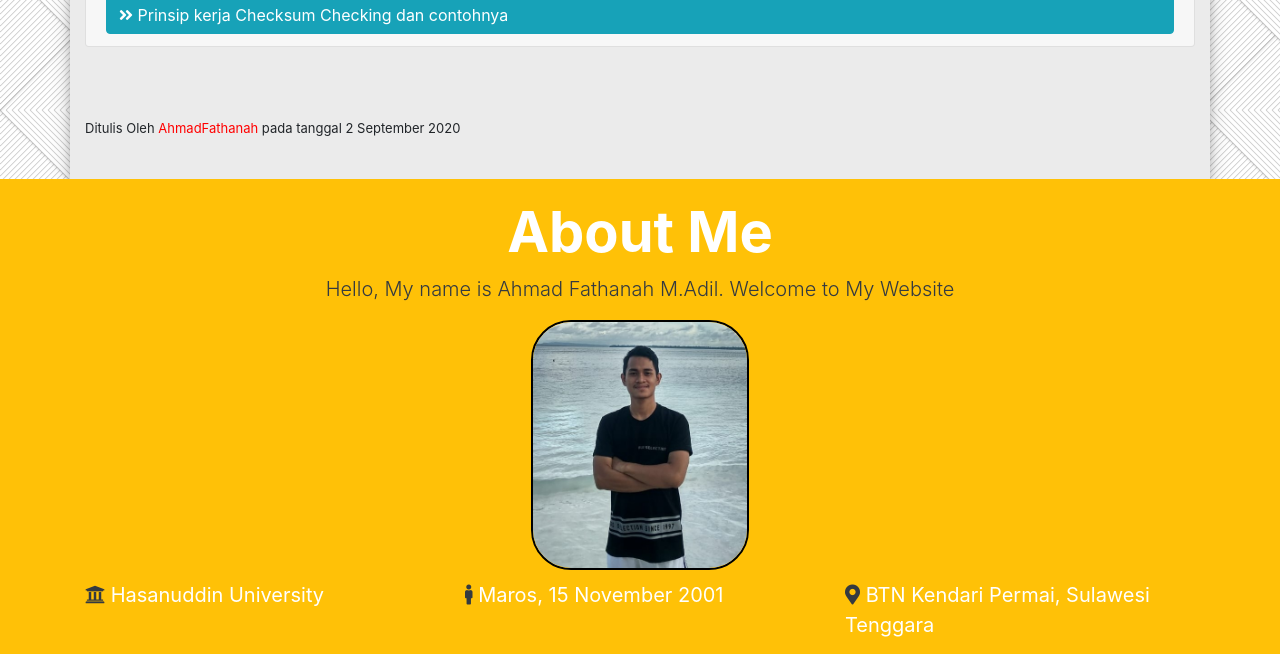
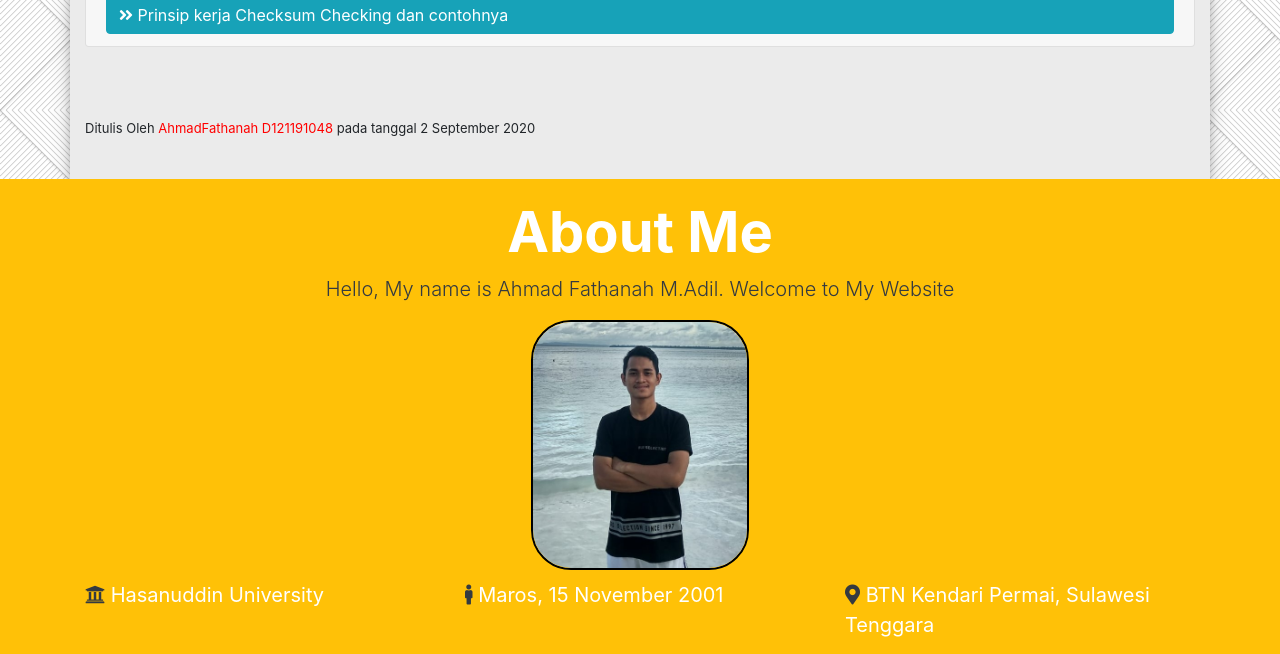
Before and after one commit to ahmadfma/ahmadfma.github.io, a plain HTML site: page index.html in a window 1280 px wide. Shown: the part 2740-3394 px from the top of the page. Drawn offline with nearby package versions, Linux system fonts and the light colour scheme.

Commit message:
Update index.html

```diff
--- a/index.html
+++ b/index.html
@@ -502,7 +502,7 @@
               </div>
 
               <br><br><br>
-              <p class="writer">Ditulis Oleh <span>AhmadFathanah</span> pada tanggal 2 September 2020</p>
+              <p class="writer">Ditulis Oleh <span>AhmadFathanah D121191048</span> pada tanggal 2 September 2020</p>
               <br>
          </div>
 
```
